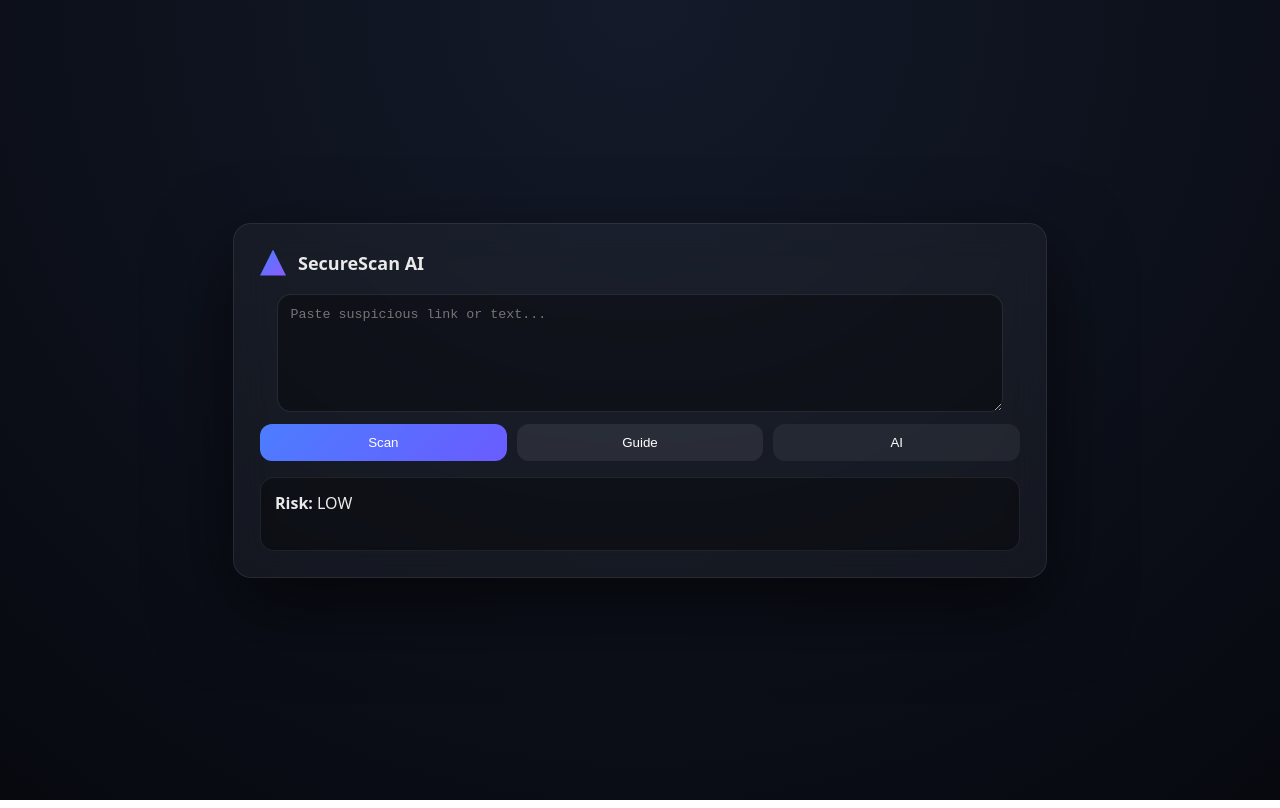
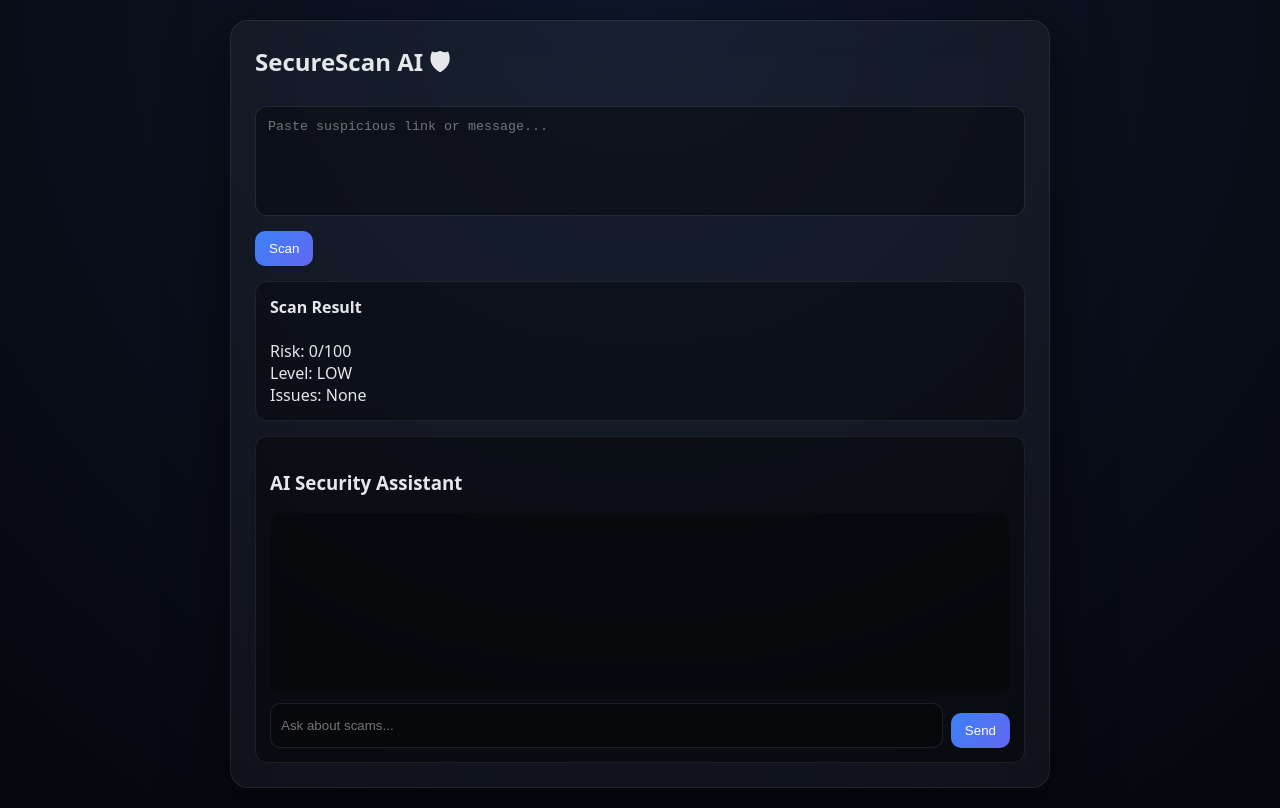
Before and after one commit to zftk2skq9r-alt/SecureScan-AI, a plain HTML site: page index.html in a window 1280 px wide. Both pictures are taken after a click on the button "Scan". Drawn offline with Linux system fonts and the light colour scheme.

Commit message:
Add files via upload

```diff
--- a/index.html
+++ b/index.html
@@ -1,291 +1,247 @@
 <!DOCTYPE html>
 <html lang="en">
 <head>
-<meta charset="UTF-8" />
-<meta name="viewport" content="width=device-width, initial-scale=1.0, maximum-scale=1.0, user-scalable=no"/>
+<meta charset="UTF-8">
+<meta name="viewport" content="width=device-width, initial-scale=1.0">
 <title>SecureScan AI</title>
 
 <style>
-/* FIXED CENTERING (NO CORNER ZOOM) */
+* {
+  box-sizing: border-box;
+}
+
 body {
   margin: 0;
+  min-height: 100vh;
+  background: radial-gradient(circle at top, #0f172a, #05070d);
+  font-family: system-ui, Arial;
+  color: #e5e7eb;
+}
+
+/* FIXED CENTER (NO CORNER BUG) */
+.wrapper {
   min-height: 100vh;
   display: flex;
   justify-content: center;
   align-items: center;
-
-  background: radial-gradient(circle at top, #141a2a, #07090f);
-  font-family: system-ui, -apple-system, Segoe UI, Roboto, Arial;
-  color: #eaeaea;
-
-  overflow-x: hidden;
+  padding: 20px;
 }
 
-/* MAIN APP */
+/* MAIN CARD */
 .app {
-  width: 760px;
+  width: 100%;
+  max-width: 820px;
+
   background: rgba(255,255,255,0.04);
   border: 1px solid rgba(255,255,255,0.08);
   border-radius: 18px;
-  backdrop-filter: blur(18px);
-  box-shadow: 0 30px 80px rgba(0,0,0,0.6);
-  padding: 26px;
+
+  padding: 24px;
+
+  backdrop-filter: blur(20px);
+  box-shadow: 0 20px 60px rgba(0,0,0,0.6);
 }
 
-/* HEADER */
-.header {
-  display: flex;
-  align-items: center;
-  gap: 12px;
-  margin-bottom: 18px;
+/* TITLE */
+h2 {
+  margin: 0 0 10px;
 }
 
-.logo {
-  width: 26px;
-  height: 26px;
-  background: linear-gradient(135deg, #4c7dff, #8a5cff);
-  clip-path: polygon(50% 0%, 0% 100%, 100% 100%);
+/* INPUT */
+textarea {
+  width: 100%;
+  height: 110px;
+
+  margin-top: 10px;
+
+  background: rgba(0,0,0,0.35);
+  border: 1px solid rgba(255,255,255,0.1);
+  border-radius: 12px;
+
+  padding: 12px;
+  color: white;
+
+  outline: none;
+  resize: none;
 }
 
-.title {
-  font-size: 18px;
-  font-weight: 600;
-}
+/* BUTTON */
+button {
+  margin-top: 10px;
+  padding: 10px 14px;
 
-/* INPUT (90%) */
-textarea {
-  width: 92%;
-  height: 92px;
-  display: block;
-  margin: 10px auto;
-  background: rgba(0,0,0,0.35);
-  border: 1px solid rgba(255,255,255,0.1);
-  border-radius: 14px;
-  padding: 12px;
+  border: none;
+  border-radius: 10px;
+
+  background: linear-gradient(135deg, #3b82f6, #6366f1);
   color: white;
-  outline: none;
-}
 
-/* BUTTON ROW */
-.row {
-  display: flex;
-  gap: 10px;
-  margin-top: 12px;
-}
-
-button {
-  flex: 1;
-  padding: 11px;
-  border-radius: 12px;
-  border: none;
   cursor: pointer;
   font-weight: 500;
 }
 
-.scan { background: linear-gradient(135deg, #4c7dff, #6a5cff); color: white; }
-.guide { background: rgba(255,255,255,0.08); color: white; }
-.ai { background: rgba(255,255,255,0.06); color: white; }
+button:hover {
+  opacity: 0.9;
+}
 
-/* GUIDE */
-.doc {
-  display: none;
-  margin-top: 14px;
+/* RESULT CARD */
+.card {
+  margin-top: 15px;
   padding: 14px;
-  border-radius: 14px;
+
   background: rgba(0,0,0,0.35);
   border: 1px solid rgba(255,255,255,0.08);
-}
-
-/* SCAN OUTPUT */
-.output {
-  margin-top: 16px;
-  padding: 14px;
-  border-radius: 14px;
-  background: rgba(0,0,0,0.35);
-  border: 1px solid rgba(255,255,255,0.08);
+  border-radius: 12px;
 }
 
 /* AI PANEL */
-.ai-panel {
-  position: fixed;
-  right: -380px;
-  top: 0;
-  width: 340px;
-  height: 100%;
-  background: rgba(10,12,18,0.92);
-  backdrop-filter: blur(18px);
-  border-left: 1px solid rgba(255,255,255,0.08);
-  transition: 0.35s ease;
-  display: flex;
-  flex-direction: column;
+.ai {
+  margin-top: 15px;
+  padding: 14px;
+
+  background: rgba(0,0,0,0.4);
+  border: 1px solid rgba(255,255,255,0.08);
+  border-radius: 12px;
 }
 
-.ai-panel.open {
-  right: 0;
+/* CHAT BOX */
+#chat {
+  height: 180px;
+  overflow-y: auto;
+
+  padding: 8px;
+
+  background: rgba(0,0,0,0.3);
+  border-radius: 10px;
+
+  margin-bottom: 10px;
 }
 
-/* AI HEADER WITH BACK BUTTON */
-.ai-header {
+/* INPUT ROW */
+.row {
   display: flex;
-  align-items: center;
-  gap: 10px;
-  padding: 14px;
-  border-bottom: 1px solid rgba(255,255,255,0.08);
-  font-weight: 600;
+  gap: 8px;
 }
 
-.back-btn {
-  background: rgba(255,255,255,0.08);
+.row input {
+  flex: 1;
+
+  padding: 10px;
+
+  border-radius: 10px;
+  border: 1px solid rgba(255,255,255,0.1);
+
+  background: rgba(0,0,0,0.3);
   color: white;
-  border: none;
-  padding: 6px 10px;
-  border-radius: 10px;
-  cursor: pointer;
-  font-size: 12px;
-}
 
-.back-btn:hover {
-  background: rgba(255,255,255,0.15);
-}
-
-.ai-chat {
-  flex: 1;
-  padding: 12px;
-  overflow-y: auto;
-  font-size: 14px;
-}
-
-/* AI INPUT */
-.ai-input {
-  display: flex;
-  border-top: 1px solid rgba(255,255,255,0.08);
-}
-
-.ai-input input {
-  flex: 1;
-  padding: 10px;
-  background: transparent;
-  border: none;
-  color: white;
   outline: none;
-}
-
-/* SMALL SEND BUTTON */
-.ai-input button {
-  width: 52px;
-  font-size: 12px;
-  padding: 8px;
-  background: #4c7dff;
-  color: white;
-  border: none;
-  cursor: pointer;
 }
 </style>
 </head>
 
 <body>
 
+<div class="wrapper">
 <div class="app">
 
-  <div class="header">
-    <div class="logo"></div>
-    <div class="title">SecureScan AI</div>
-  </div>
+<h2>SecureScan AI 🛡</h2>
 
-  <textarea id="input" placeholder="Paste suspicious link or text..."></textarea>
+<textarea id="input" placeholder="Paste suspicious link or message..."></textarea>
+
+<button onclick="scan()">Scan</button>
+
+<div id="out"></div>
+
+<!-- AI -->
+<div class="ai">
+  <h3>AI Security Assistant</h3>
+
+  <div id="chat"></div>
 
   <div class="row">
-    <button class="scan" onclick="scan()">Scan</button>
-    <button class="guide" onclick="toggleGuide()">Guide</button>
-    <button class="ai" onclick="toggleAI()">AI</button>
+    <input id="msg" placeholder="Ask about scams..." />
+    <button onclick="send()">Send</button>
   </div>
-
-  <div class="doc" id="doc">
-    <h3>Phishing Guide</h3>
-    <p>Watch for fake domains, Unicode spoofing, and scam links.</p>
-  </div>
-
-  <div class="output" id="out"></div>
+</div>
 
 </div>
-
-<!-- AI PANEL -->
-<div class="ai-panel" id="ai">
-
-  <div class="ai-header">
-    <button class="back-btn" onclick="toggleAI()">← Back</button>
-    <span>Phishing AI</span>
-  </div>
-
-  <div class="ai-chat" id="chat"></div>
-
-  <div class="ai-input">
-    <input id="msg" placeholder="Ask..." />
-    <button onclick="send()">Send</button>
-  </div>
-
 </div>
 
 <script>
 
-/* SCANNER */
+let lastReport = "";
+
+/* SCAN FUNCTION */
 function scan() {
   const text = document.getElementById("input").value;
+
   let risk = 0;
-  let out = "";
+  let issues = [];
 
-  for (let c of text) {
-    const code = c.codePointAt(0);
-
-    const bad =
-      (code >= 0x0400 && code <= 0x04FF) ||
-      (code >= 0x0370 && code <= 0x03FF);
-
-    if (bad) {
-      out += `<span style="color:#ff4d4d;text-decoration:underline">${c}</span>`;
-      risk++;
-    } else {
-      out += c;
-    }
+  if (text.toLowerCase().includes("free")) {
+    risk += 20;
+    issues.push("Suspicious keyword: free");
   }
 
-  let level = risk === 0 ? "LOW" : risk < 3 ? "MEDIUM" : "HIGH";
+  if (text.toLowerCase().includes("nitro")) {
+    risk += 30;
+    issues.push("Fake reward scam");
+  }
 
-  document.getElementById("out").innerHTML =
-    `<b>Risk:</b> ${level}<br><br>${out}`;
+  if (/[а-яА-Я]/.test(text)) {
+    risk += 40;
+    issues.push("Unicode spoofing detected");
+  }
+
+  let level = risk < 30 ? "LOW" : risk < 70 ? "MEDIUM" : "HIGH";
+
+  lastReport = `Risk: ${risk}/100\nLevel: ${level}\nIssues: ${issues.join(", ") || "None"}`;
+
+  document.getElementById("out").innerHTML = `
+    <div class="card">
+      <b>Scan Result</b><br><br>
+      ${lastReport.replaceAll("\n","<br>")}
+    </div>
+  `;
 }
 
-/* GUIDE */
-function toggleGuide() {
-  const d = document.getElementById("doc");
-  d.style.display = d.style.display === "block" ? "none" : "block";
+/* 🧠 OFFLINE AI */
+function ai(message) {
+  const msg = message.toLowerCase();
+
+  if (lastReport.includes("HIGH")) {
+    return "⚠ HIGH RISK detected. This may be a phishing attempt.";
+  }
+
+  if (msg.includes("phishing")) {
+    return "Phishing is fake websites/messages used to steal personal data.";
+  }
+
+  if (msg.includes("nitro") || msg.includes("free")) {
+    return "Be careful — fake rewards are commonly used in scams.";
+  }
+
+  if (msg.includes("safe")) {
+    return "Always verify links, check domains, and avoid unknown pages.";
+  }
+
+  return "Ask me about scams, phishing, or suspicious links.";
 }
 
-/* AI PANEL */
-function toggleAI() {
-  document.getElementById("ai").classList.toggle("open");
-}
-
-/* AI SEND */
-async function send() {
-  const input = document.getElementById("msg");
+/* CHAT */
+function send() {
+  const msg = document.getElementById("msg").value;
   const chat = document.getElementById("chat");
 
-  const text = input.value.trim();
-  if (!text) return;
+  if (!msg) return;
 
-  chat.innerHTML += `<div>You: ${text}</div>`;
-  input.value = "";
+  chat.innerHTML += `<div><b>You:</b> ${msg}</div>`;
 
-  const res = await fetch("/api/chat", {
-    method: "POST",
-    headers: {"Content-Type":"application/json"},
-    body: JSON.stringify({ message: text })
-  });
+  const reply = ai(msg);
 
-  const data = await res.json();
+  chat.innerHTML += `<div><b>AI:</b> ${reply}</div>`;
 
-  chat.innerHTML += `<div>AI: ${data.reply}</div>`;
+  document.getElementById("msg").value = "";
   chat.scrollTop = chat.scrollHeight;
 }
 
```
